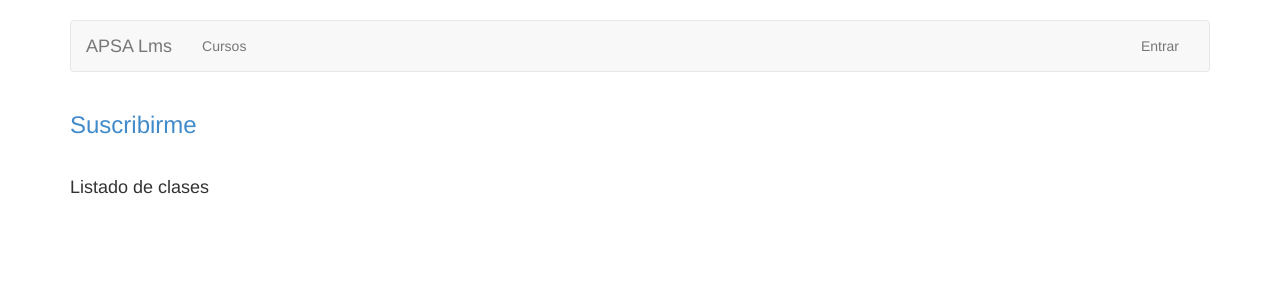
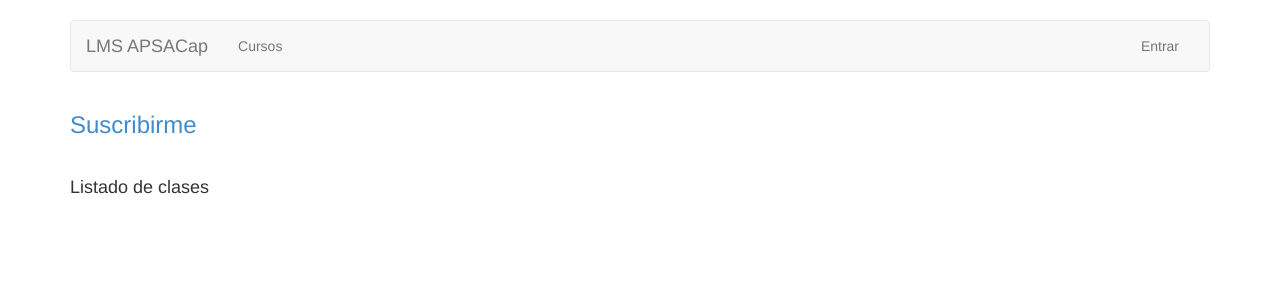
Before and after one commit to nicolascine/django-lms, a Django app: template static/templates/curso_detalle.html in a window 1280 px wide. Shown: the top 300 px of the page. Run offline with Django 3.2, Linux system fonts and the light colour scheme; the template is opened without the code that fills it, so the values that code supplies are empty; parts of the project's set-up code (start-up, migrations or seed data) failed here and were passed over; some libraries are stand-ins or nearby versions.

Commit message:
change name title

```diff
--- a/static/templates/base.html
+++ b/static/templates/base.html
@@ -37,7 +37,7 @@
               <span class="icon-bar"></span>
               <span class="icon-bar"></span>
             </button>
-            <a class="navbar-brand" href="/">APSA Lms</a>
+            <a class="navbar-brand" href="/">LMS APSACap</a>
           </div>
           <div class="navbar-collapse collapse">
             <ul class="nav navbar-nav">
```
